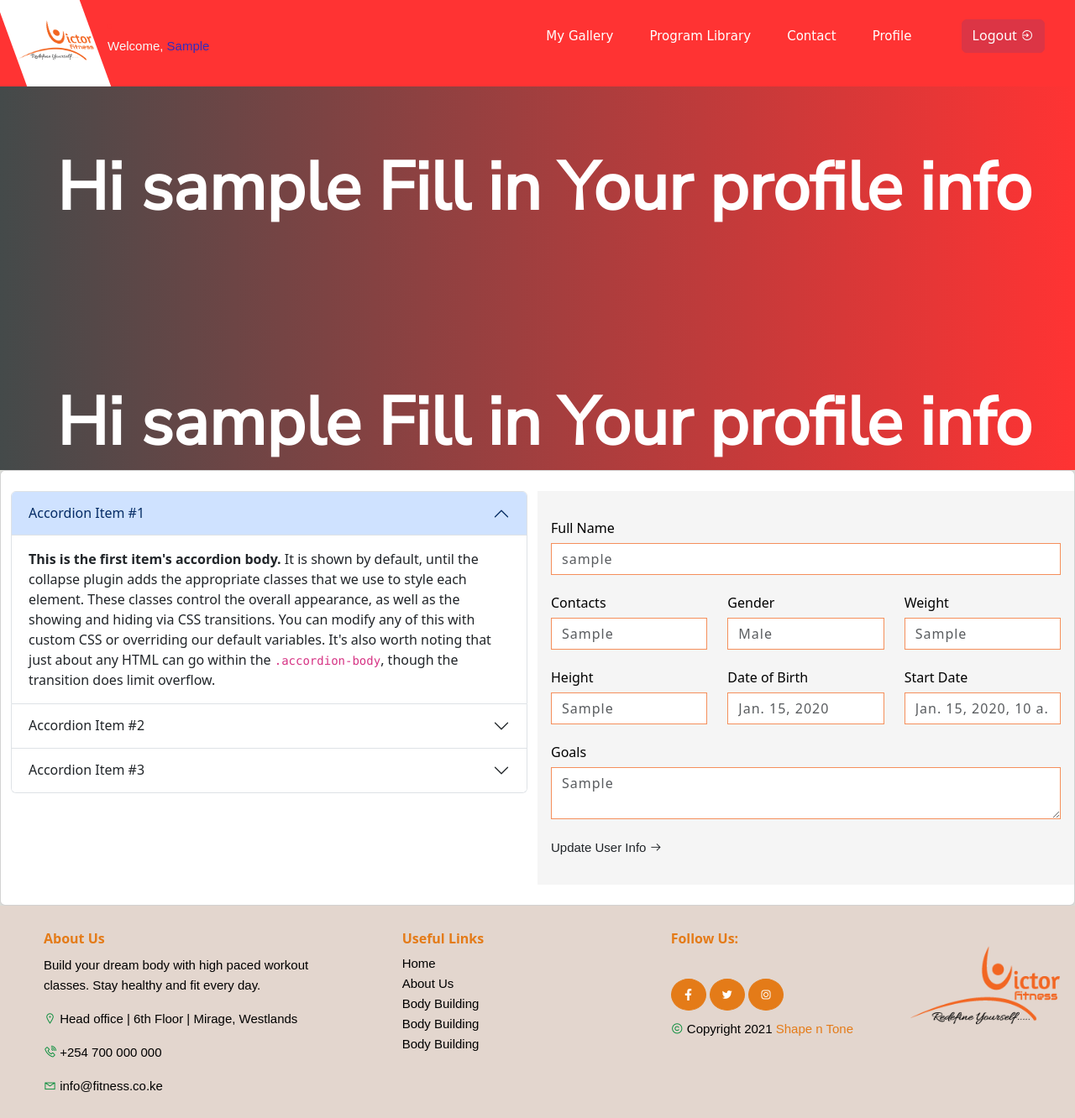
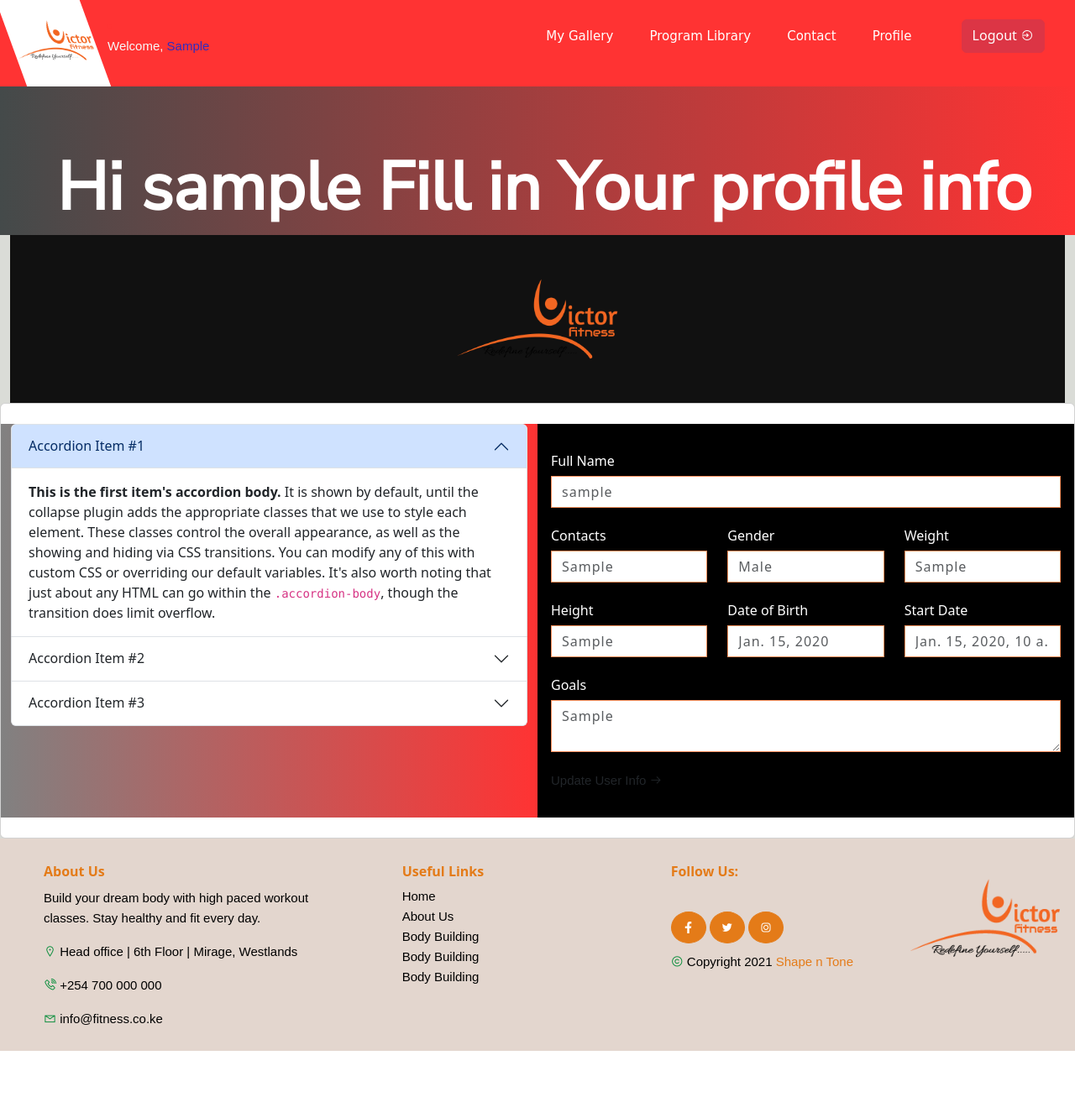
Before and after one commit to KobbyTechnologies/VictorFitness, a Django app: page /customerProfile in a window 1280 px wide. Shown: the whole page at 84% size. After the commit the page ends 1252 px from the top, so only its background shows below. Run offline with Django 4.2, Linux system fonts and the light colour scheme; a user stored in the database is signed in; tables that the repository leaves empty hold one stand-in row (values such as "Sample post"); some libraries are stand-ins or nearby versions; some web fonts are replaced.

Commit message:
User Changes

```diff
--- a/customer/templates/customerProfile.html
+++ b/customer/templates/customerProfile.html
@@ -18,14 +18,15 @@
             </div>
         </div>
     </div>
-    <div class="container-fluid">
+
+</section>
+<section>
+  <div class="container-fluid ">
     <div class="row">
         <div class="col-md-12">
-              <div class="header ">
+            <div class="user-profile">
                 <div class="a-hero mx-auto text-center">
-                      <h3>
-                          <span>Hi {{request.user}} Fill in Your profile info</span>
-                      </h3>
+                  <img src="../../../static/img/Logo/3.png" class="img-fluid user-profile-img" width="200" height="auto" alt="" srcset="">
                 </div>
             </div>
         </div>
@@ -35,9 +36,9 @@
 <section>
     <div class="container-fluid">
         <div class="row">
-            <div class="card">
+            <div class="card ">
                 <div class="row my-4">
-                    <div class="col-md-6">
+                    <div class="col-md-6 widget-box">
                         <div class="widgets">
                             <div class="accordion" id="accordionExample">
                                 <div class="accordion-item">
@@ -79,6 +80,7 @@
                               </div>
                         </div>
                     </div>
+                    <!--user profile-->
                     <div class="col-md-6 usercol">
                         <div class="userform">
                             <form>
--- a/static/css/user.css
+++ b/static/css/user.css
@@ -21,11 +21,12 @@
 }
 
 .usercol{
-    background:var(--whitesmoke);
+    background:black;
+    padding-top: -1rem;
     padding: 1rem;
 }
 .form-label{
-    color: black;
+    color: white;
     line-height: 1;
 }
 .form-control,
@@ -38,5 +39,17 @@
     outline: var(--main2);
     box-shadow: var(--main2);
     transition: border-color 0.15s ease-in-out, box-shadow 0.15s ease-in-out;
+}
+
+.user-profile{
+    background-color: #111;
 
 }
+
+.cont-test{
+    background: var(--green2);
+
+}
+.widget-box{
+    background: linear-gradient(to right, rgb(129, 129, 129), #ff3333);
+}
```
Lines whose indentation alone changed are shown as unchanged.
